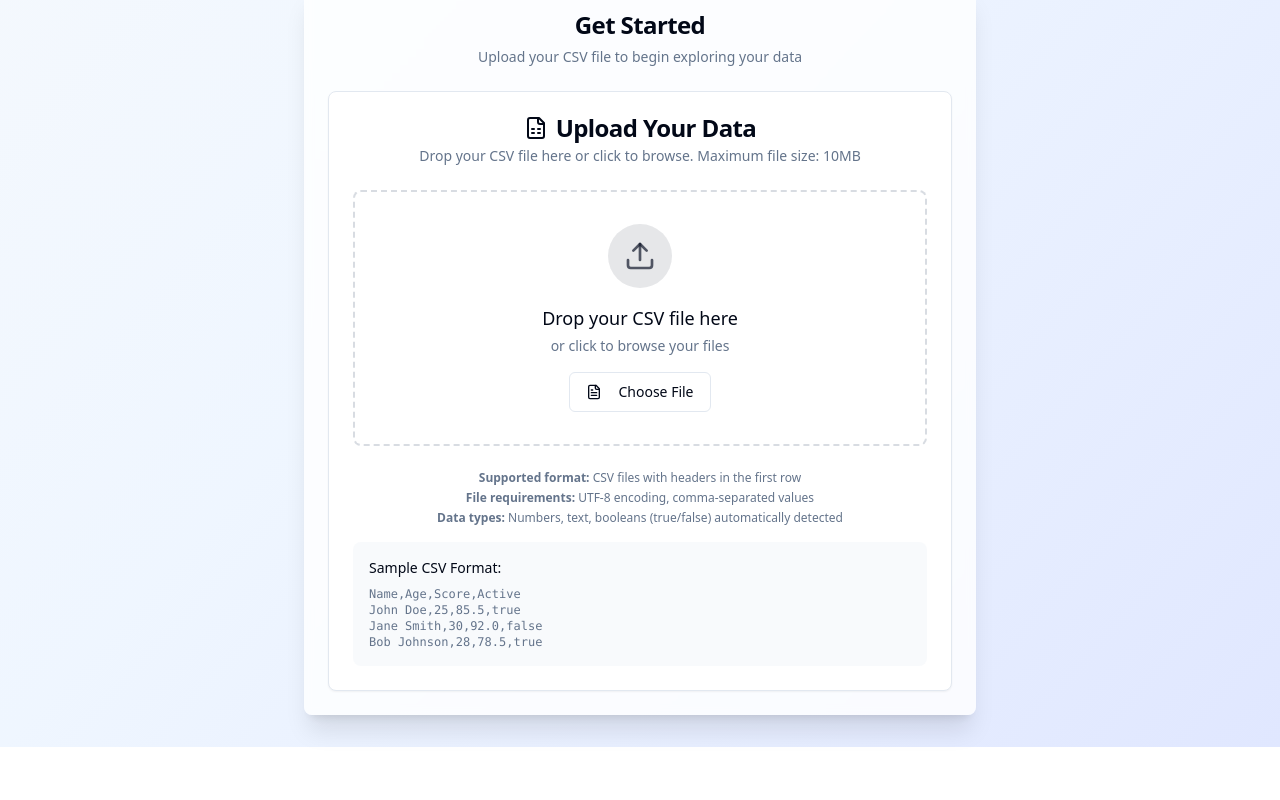
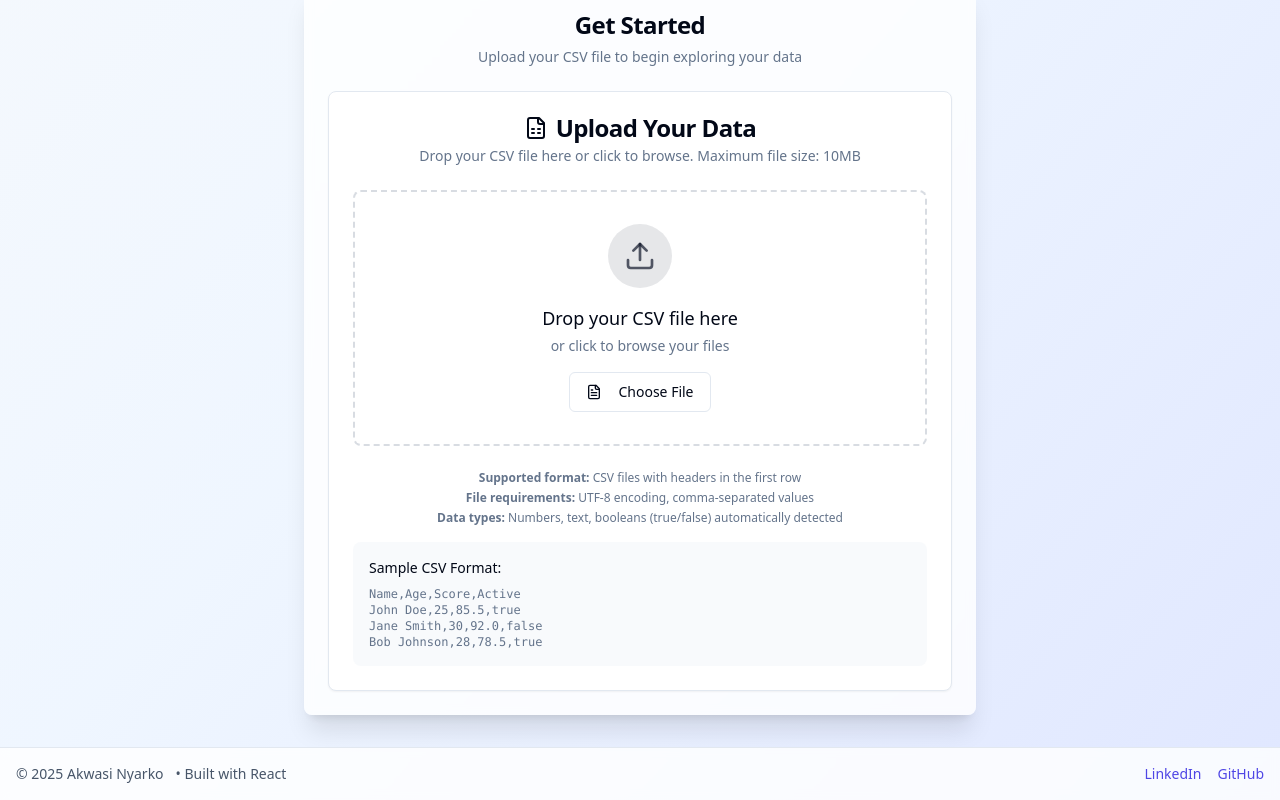
Before and after one commit to AkwasiNyarko/data-analysis-dashboard--Akwasi-Nyarko, a React (Vite) app: page / in a window 1280 px wide. Shown: the part 639-1439 px from the top of the page. Before the commit the page ends 1386 px from the top, so only its background shows below. Built offline with nearby package versions, Linux system fonts and the light colour scheme.

Commit message:
Added a footer to the app which shows my name and my social media links

```diff
--- /dev/null
+++ b/src/components/Footer.tsx
@@ -0,0 +1,37 @@
+import React from "react";
+
+const Footer: React.FC = () => {
+  return (
+    <footer className="w-full border-t bg-white/80 backdrop-blur-sm">
+      <div className="container mx-auto px-4 py-4 flex flex-col sm:flex-row items-center justify-between text-sm text-slate-600">
+        <div className="flex items-center space-x-3">
+          <span>© {new Date().getFullYear()} Akwasi Nyarko</span>
+          <span className="hidden sm:inline">• Built with React</span>
+        </div>
+
+        <div className="mt-3 sm:mt-0 flex items-center space-x-4">
+          <a
+            href="https://www.linkedin.com/in/akwasinyarko"
+            aria-label="LinkedIn"
+            className="text-indigo-600 hover:underline"
+            target="_blank"
+            rel="noopener noreferrer"
+          >
+            LinkedIn
+          </a>
+          <a
+            href="https://github.com/AkwasiNyarko"
+            aria-label="GitHub"
+            className="text-indigo-600 hover:underline"
+            target="_blank"
+            rel="noopener noreferrer"
+          >
+            GitHub
+          </a>
+        </div>
+      </div>
+    </footer>
+  );
+};
+
+export default Footer;
--- a/src/pages/Index.tsx
+++ b/src/pages/Index.tsx
@@ -18,6 +18,7 @@ import { Card, CardContent, CardDescription, CardHeader, CardTitle } from "@/com
 import DataUpload from '@/components/DataUpload';
 import Dashboard from '@/components/Dashboard';
 import { DataRow } from '@/types/data';
+import Footer from '@/components/Footer';
 
 // 🔧 WEEK 2: Import your UploadProgressSimulator component here
 // 🔧 WEEK 3+: Additional imports will be added as you progress
@@ -36,9 +37,9 @@ const Index = () => {
   };
 
   return (
-    <div className="min-h-screen bg-gradient-to-br from-slate-50 via-blue-50 to-indigo-100">
+    <div className="min-h-screen flex flex-col bg-gradient-to-br from-slate-50 via-blue-50 to-indigo-100">
       {/* 🎨 Hero Section - The top part of your homepage */}
-      <div className="container mx-auto px-4 py-8">
+      <div className="container mx-auto px-4 py-8 flex-1">
         <div className="text-center mb-12">
           {/* 🎯 Logo and Title */}
           <div className="flex items-center justify-center mb-6">
@@ -133,6 +134,9 @@ const Index = () => {
           </>
         )}
       </div>
+
+      {/* Footer */}
+      <Footer />
     </div>
   );
 };
```
